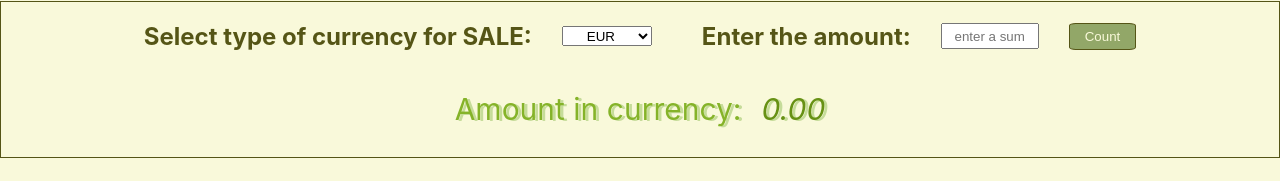
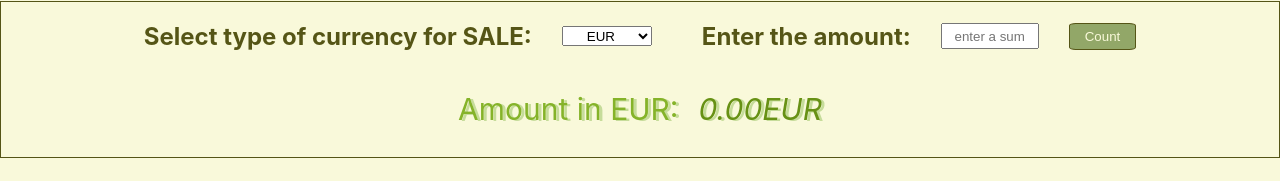
Before and after one commit to Tate-T/Currency-converter, a React (Create React App) app: page / in a window 1280 px wide. Shown: the part 362-543 px from the top of the page. Built offline with nearby package versions, Linux system fonts and the light colour scheme; no server answers.

Commit message:
some fix currencyResultSale

```diff
--- a/src/components/Converter/FormSale/FormSale.jsx
+++ b/src/components/Converter/FormSale/FormSale.jsx
@@ -48,9 +48,9 @@ const FormSale = () => {
           </button>
         </div>
         <p className={s.currencyResult}>
-          Amount in currency:
+          Amount in EUR:
           <span className={s.currencyResultSum}>
-            {currencyResult.toFixed(2)}
+            {currencyResult.toFixed(2) + 'EUR'}
           </span>
         </p>
       </div>
```
